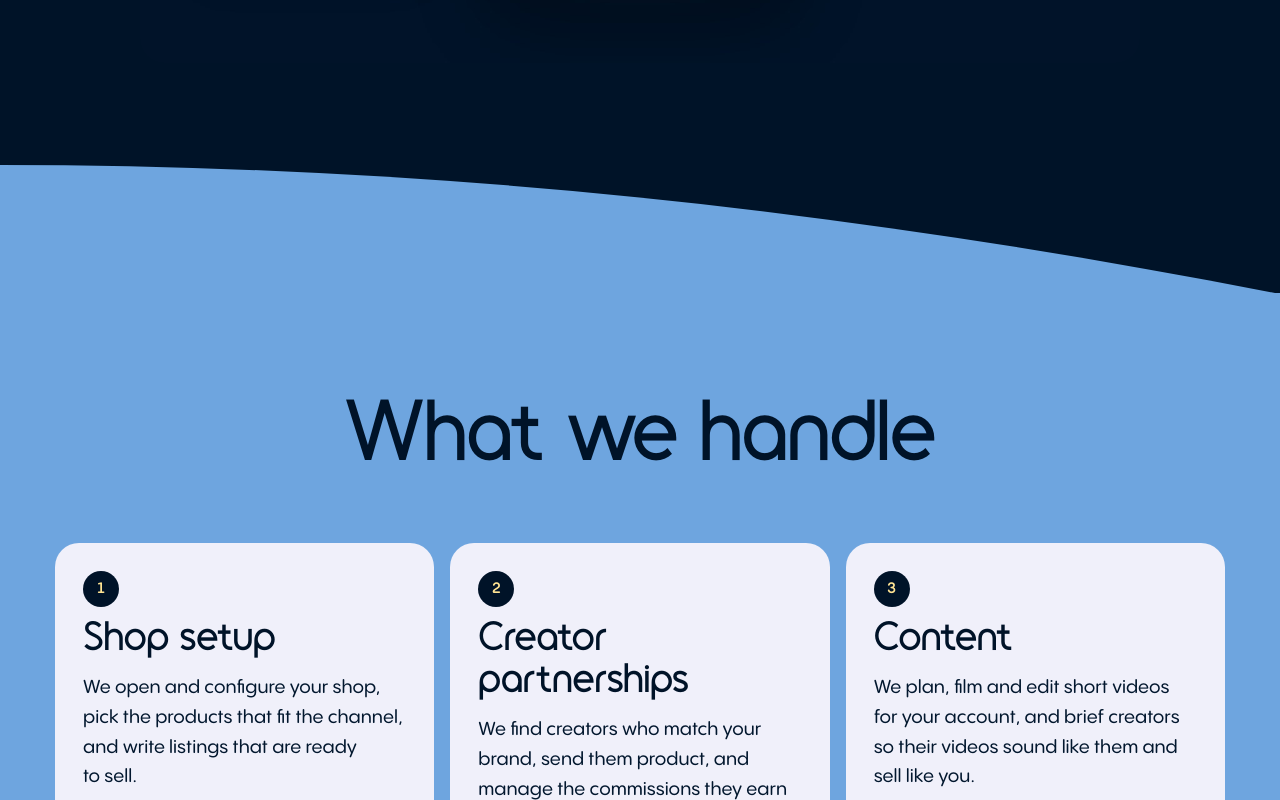
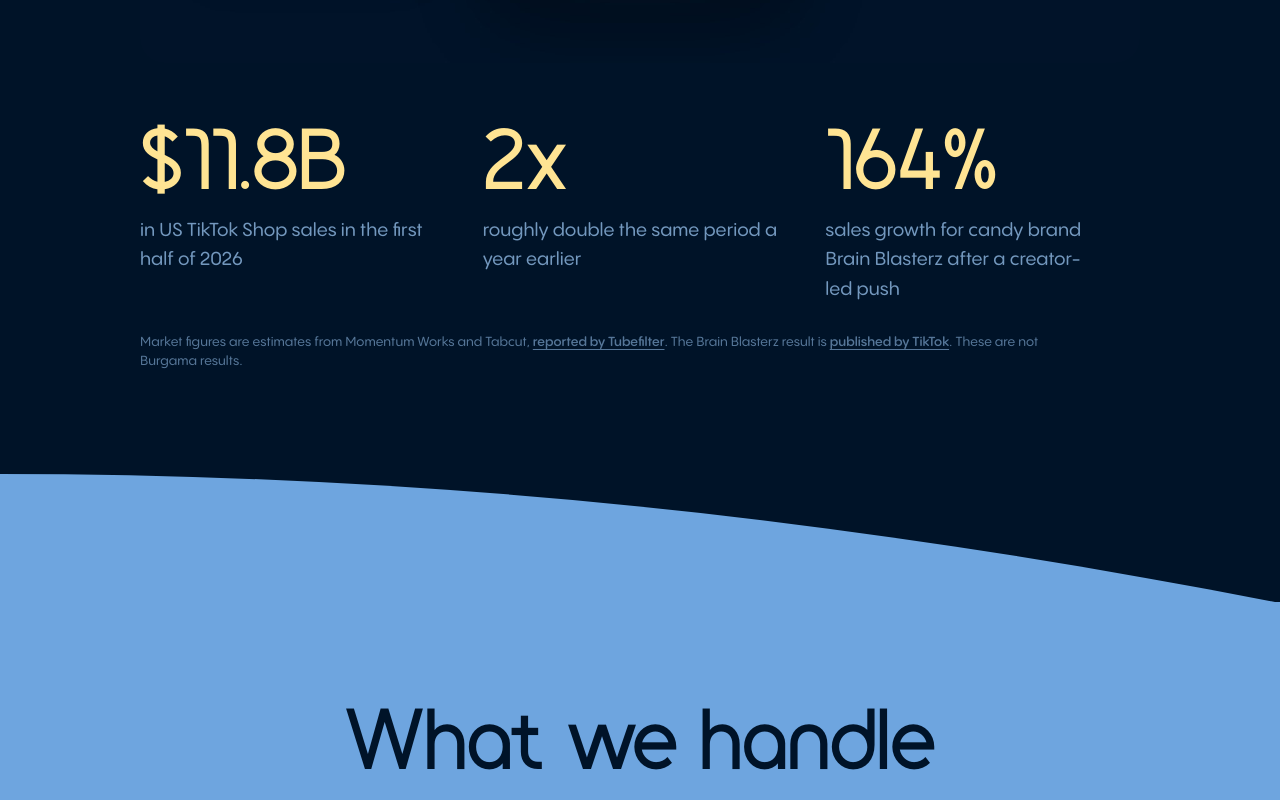
Before and after one commit to cedarandcactus/burgama-site-14.5, a Next.js app: page /tiktok-shop in a window 1280 px wide. Shown: the part 1940-2740 px from the top of the page. Built offline with nearby package versions, Linux system fonts and the light colour scheme.

Commit message:
Add sourced TikTok Shop numbers to the service page
Three figures under the how-it-works image, with source links and a note
that they are not Burgama results.

Co-Authored-By: Claude Fable 5.2 <noreply@anthropic.com>
Claude-Session: https://claude.ai/code/session_01VrLjWNHDC2yPVbyTY9J8pf

```diff
--- a/app/tiktok-shop/page.tsx
+++ b/app/tiktok-shop/page.tsx
@@ -48,6 +48,12 @@ const FAQ = [
   ['Do we need a TikTok following first?', 'No. Most sales come from creators posting about your product to their own audiences, not from your own account.'],
   ['Who ships the orders?', 'You do, through the shipping options TikTok Shop requires. We set that up with you during launch.'],
   ['Do you only work with consumer products?', 'TikTok Shop is built for physical products, so this service is for brands that sell them. For everything else, see our other work.'],
+]
+
+const NUMBERS = [
+  ['$11.8B', 'in US TikTok Shop sales in the first half of 2026'],
+  ['2x', 'roughly double the same period a year earlier'],
+  ['164%', 'sales growth for candy brand Brain Blasterz after a creator-led push'],
 ]
 
 const serviceJsonLd = {
@@ -107,6 +113,17 @@ export default function TikTokShopPage() {
               sizes="(max-width: 1100px) 100vw, 1000px"
             />
           </Reveal>
+          <ul className={styles.numbers} aria-label="TikTok Shop by the numbers">
+            {NUMBERS.map(([figure, label], index) => (
+              <Reveal as="li" delay={index * 70} key={figure}>
+                <p className={`font-serif ${styles.figureNumber}`}>{figure}</p>
+                <p>{label}</p>
+              </Reveal>
+            ))}
+          </ul>
+          <p className={styles.sources}>
+            Market figures are estimates from Momentum Works and Tabcut, <a href="https://www.tubefilter.com/2026/08/06/tiktok-shop-gross-merchandise-value-gmv-50-billion/" target="_blank" rel="noopener noreferrer">reported by Tubefilter</a>. The Brain Blasterz result is <a href="https://ads.tiktok.com/business/en/inspiration/brain-blasterz-tiktok-success-story" target="_blank" rel="noopener noreferrer">published by TikTok</a>. These are not Burgama results.
+          </p>
         </div>
         <SectionRise surface="blue-slate" direction="left" />
       </section>
--- a/app/tiktok-shop/tiktok-shop.module.css
+++ b/app/tiktok-shop/tiktok-shop.module.css
@@ -3,6 +3,11 @@
 .heading p { max-width: 46ch; margin: 0; font-size: var(--type-body-size); font-weight: var(--type-body-weight); line-height: var(--type-body-leading); }
 .figure { max-width: 1000px; margin: 0 auto; overflow: hidden; border-radius: 24px; }
 .figure img { display: block; width: 100%; height: auto; }
+.numbers { display: grid; max-width: 1000px; margin: clamp(36px, 5vw, 64px) auto 0; padding: 0; grid-template-columns: minmax(0, 1fr); gap: 28px; list-style: none; }
+.numbers p { max-width: 26ch; margin: 0; font-size: var(--type-body-size); font-weight: var(--type-body-weight); line-height: var(--type-body-leading); }
+.numbers .figureNumber { margin-bottom: 8px; color: var(--palette-butter); font-size: var(--type-section-size); font-weight: var(--type-heading-weight); line-height: 1; }
+.sources { max-width: 1000px; margin: 28px auto 0; font-size: 13px; line-height: 1.5; opacity: .75; }
+.sources a { color: inherit; text-decoration: underline; text-underline-offset: 3px; }
 .cards { display: grid; grid-template-columns: minmax(0, 1fr); gap: 16px; margin: 0; padding: 0; list-style: none; }
 .card { display: flex; min-width: 0; padding: 28px; flex-direction: column; gap: 12px; border-radius: 24px; background: var(--palette-soft-white); color: var(--palette-navy); }
 .card h3 { margin: 0; font-size: var(--type-card-size); font-weight: var(--type-heading-weight); line-height: var(--type-card-leading); }
@@ -26,6 +31,7 @@
 .actions { justify-content: center; }
 @media (min-width: 700px) {
   .cards { grid-template-columns: repeat(2, minmax(0, 1fr)); }
+  .numbers { grid-template-columns: repeat(3, minmax(0, 1fr)); }
   .split { grid-template-columns: repeat(2, minmax(0, 1fr)); gap: 56px; }
 }
 @media (min-width: 1100px) {
```
